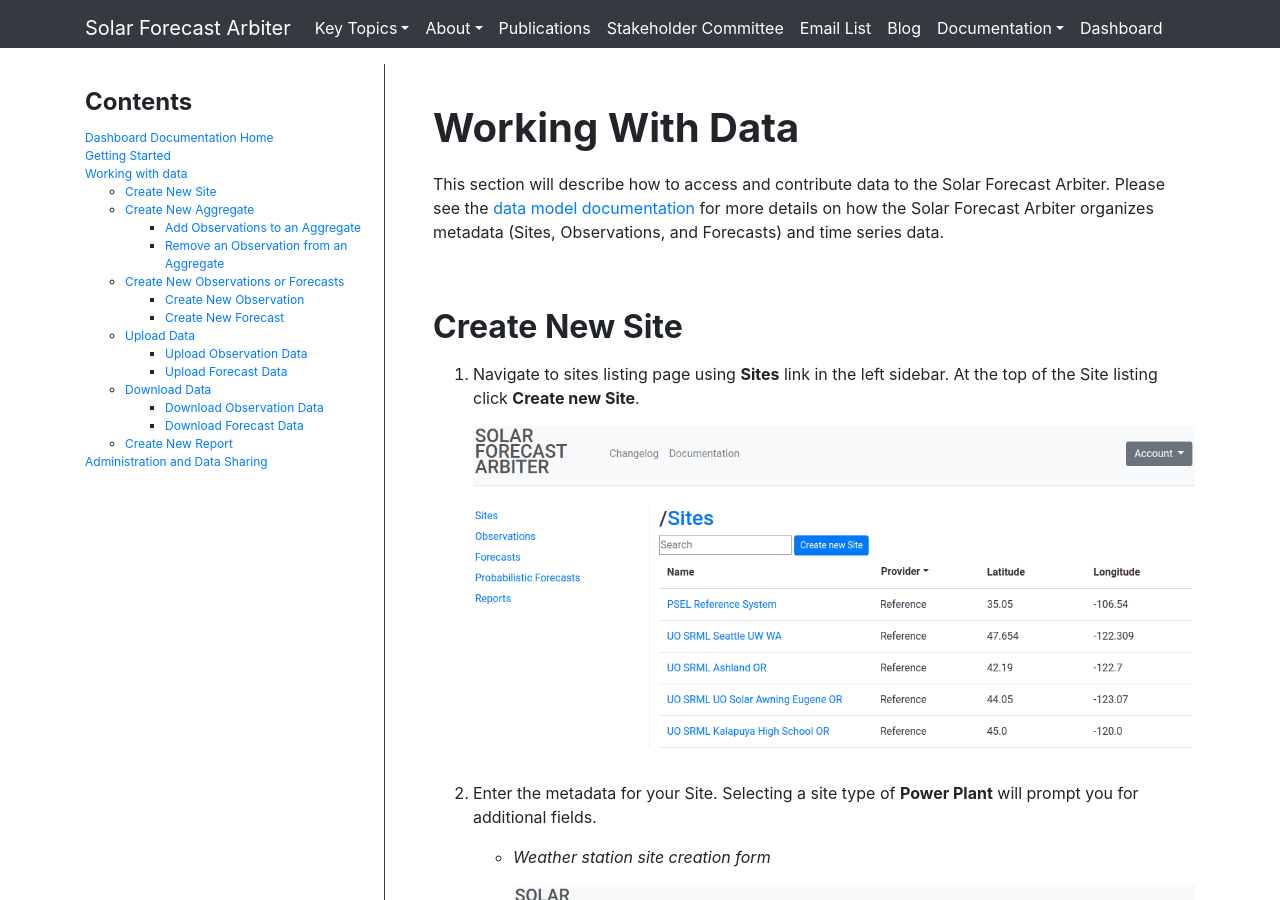
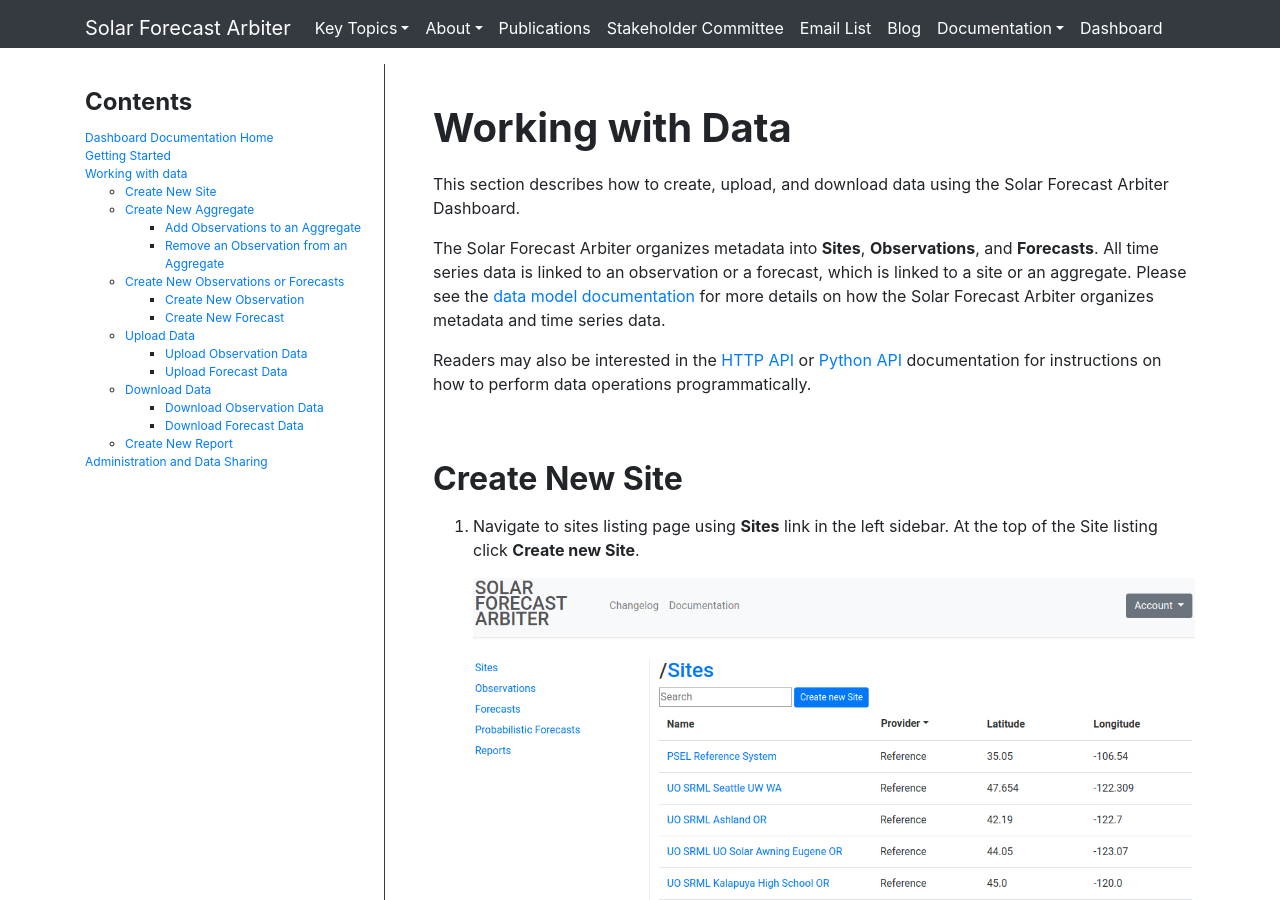
Before and after one commit to SolarArbiter/SolarArbiter.github.io, a Jekyll site: the page built from documentation/dashboard/working_with_data.md, in a window 1280 px wide and 900 px high. Built offline with Jekyll 4.4.1, drawn with Linux system fonts in a browser that asks for light colours; our own code applies the rules of GitHub Pages for plain Markdown files.

Commit message:
update working with data introduction

```diff
--- a/documentation/dashboard/working_with_data.md
+++ b/documentation/dashboard/working_with_data.md
@@ -4,14 +4,23 @@
 sidebar: dashboard_data_sidebar.html
 ---
 
-Working With Data
+Working with Data
 =================
 {: .anchor}
 
-This section will describe how to access and contribute data to the Solar
-Forecast Arbiter. Please see the [data model documentation](/datamodel/) for
-more details on how the Solar Forecast Arbiter organizes metadata (Sites,
-Observations, and Forecasts) and time series data.
+This section describes how to create, upload, and download data using the Solar
+Forecast Arbiter Dashboard.
+
+The Solar Forecast Arbiter organizes metadata into **Sites**, **Observations**,
+and **Forecasts**. All time series data is linked to an observation or a
+forecast, which is linked to a site or an aggregate. Please see the
+[data model documentation](/datamodel/) for more details on how the Solar
+Forecast Arbiter organizes metadata and time series data.
+
+Readers may also be interested in the [HTTP API](https://api.solarforecastarbiter.org)
+or [Python API](https://solarforecastarbiter-core.readthedocs.io/en/latest/api.html#sfa-api)
+documentation for instructions on how to perform data operations
+programmatically.
 
 Create New Site
 ---------------
```
